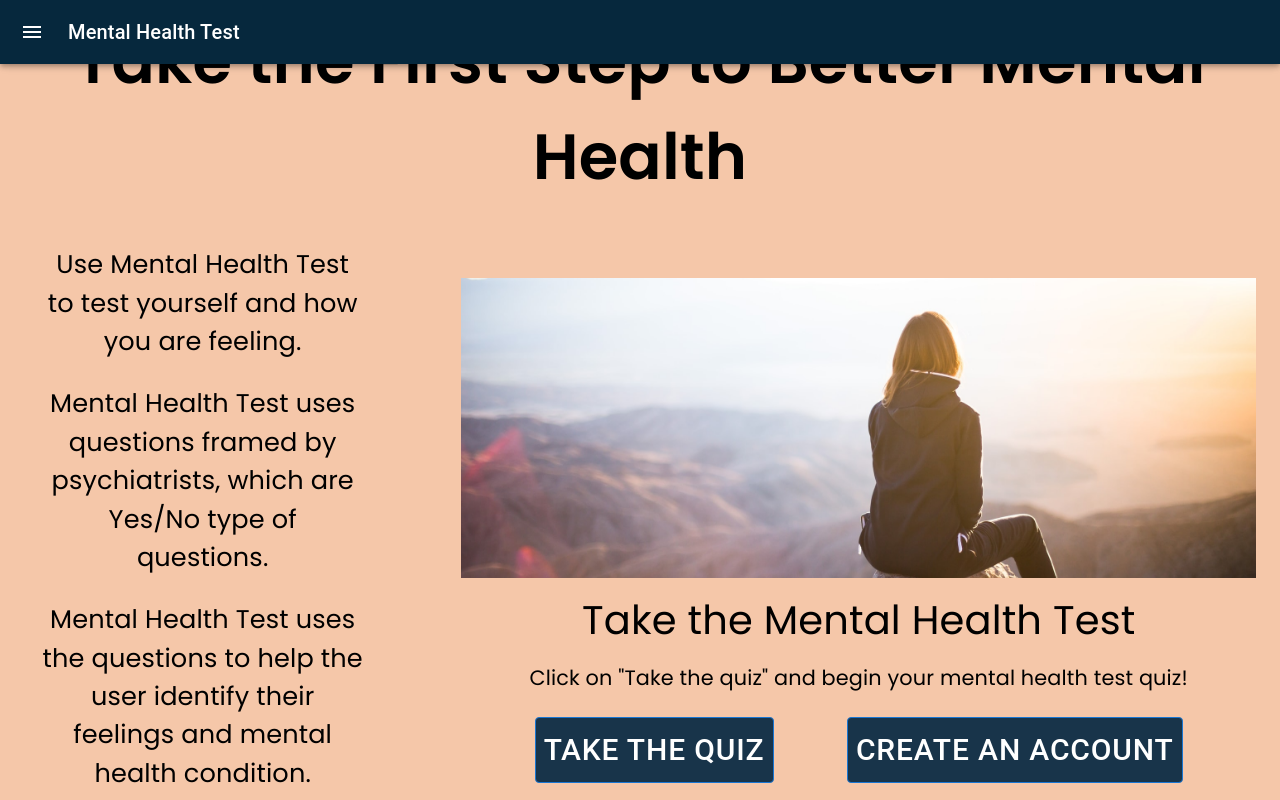
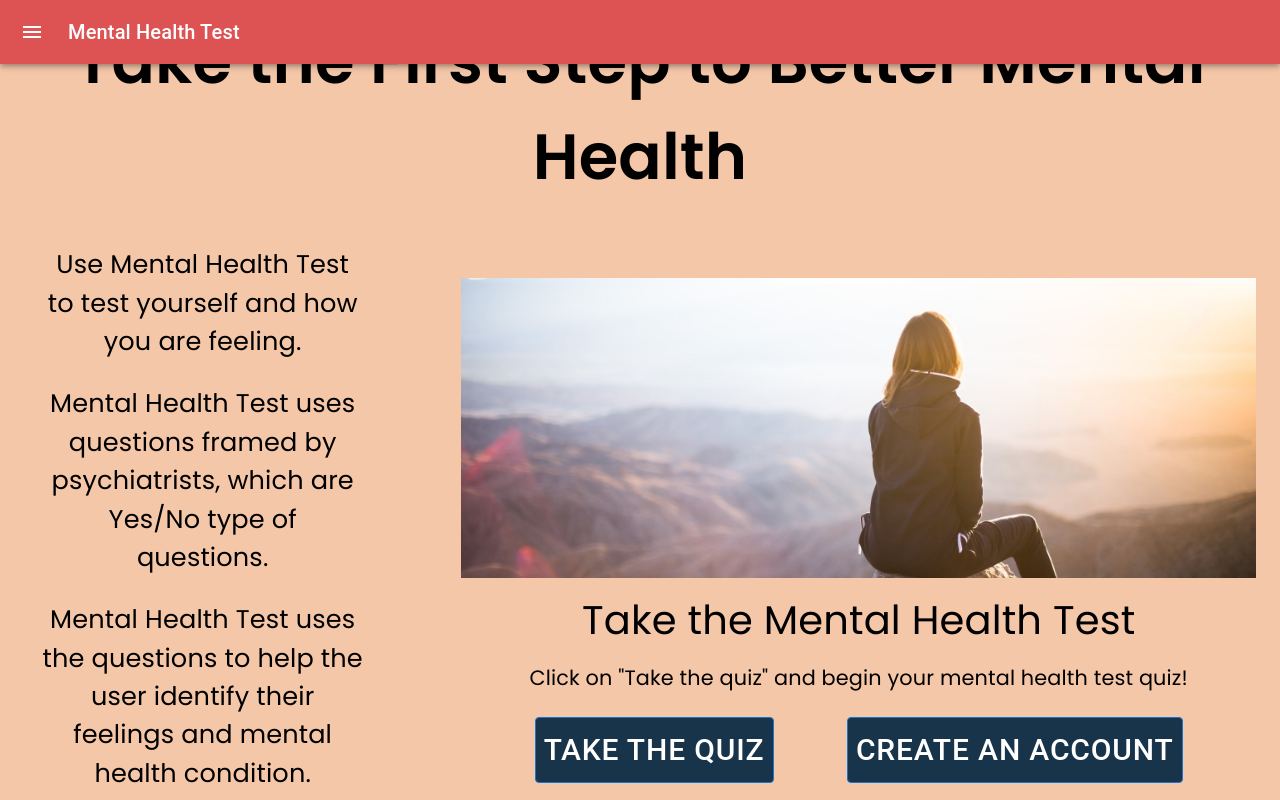
Before and after one commit to priyansh32/mh-check, a React (Create React App) app in the folder client/: page / in a window 1280 px wide. Shown: the top 800 px of the page. Built offline with nearby package versions, Linux system fonts and the light colour scheme.

Commit message:
ui update

```diff
--- a/client/src/App.js
+++ b/client/src/App.js
@@ -180,7 +180,7 @@ export default function App() {
         <Router>
           <Box sx={{ display: 'flex', }}>
             <CssBaseline />
-            <AppBar position="fixed" z-index='1400' open={open} sx={{ backgroundColor: '#06283D' }}>
+            <AppBar position="fixed" z-index='1400' open={open} sx={{ backgroundColor: '#DD5353' }}>
               <Toolbar>
                 <IconButton
                   color="inherit"
```
